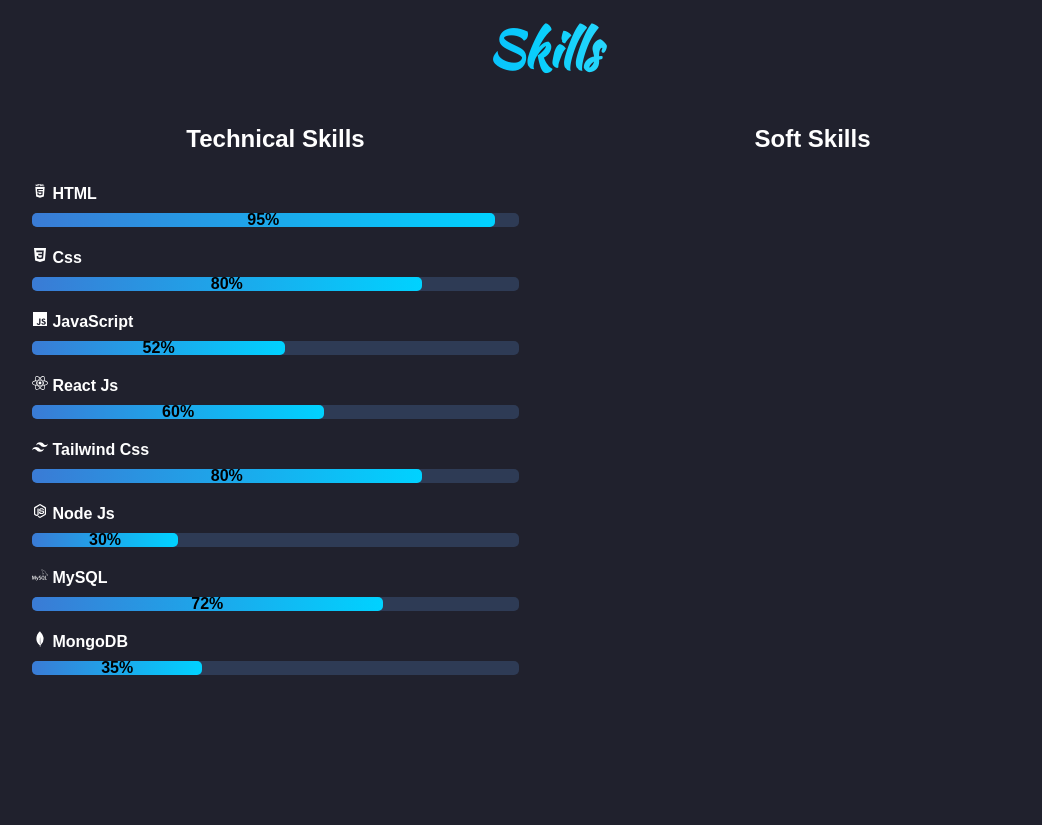
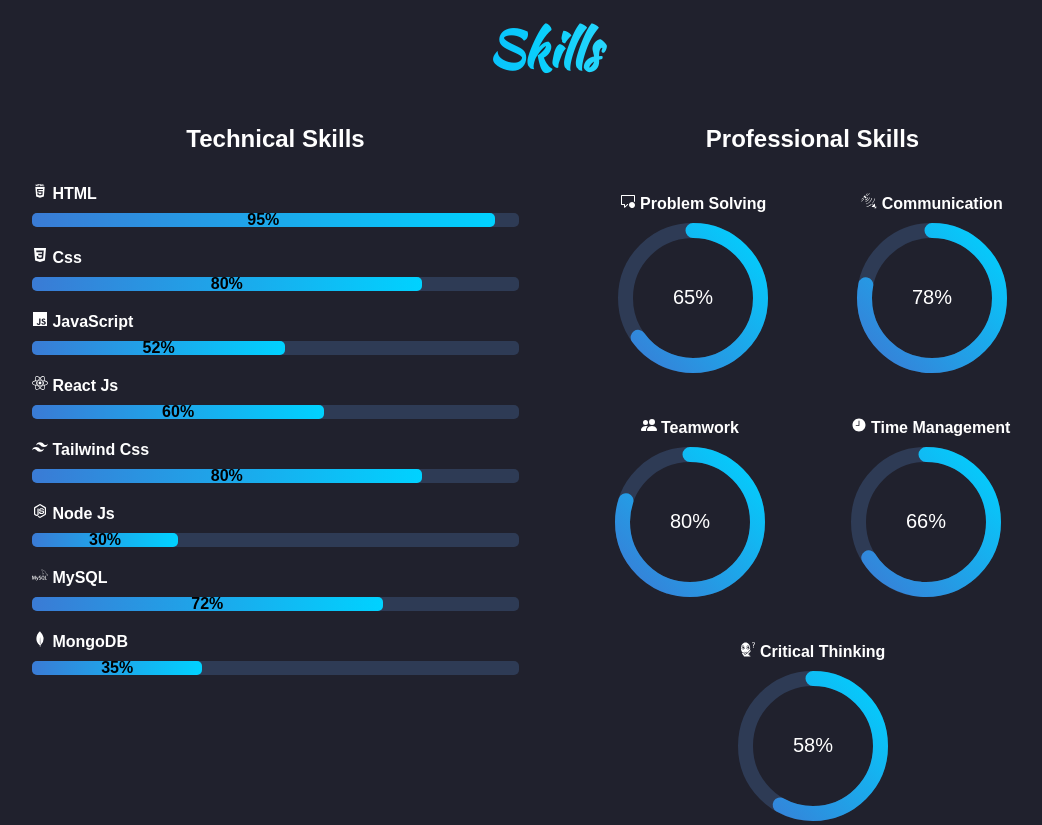
Before and after one commit to SaminduVirajith/my_portfolio, a React (Vite) app: page / in a window 1280 px wide. Shown: the part 1200-2025 px from the top of the page, without its empty margins (96-1138 px from the left). Before the commit the page ends 1895 px from the top, so only its background shows below. Built offline with nearby package versions, Linux system fonts and the light colour scheme.

Commit message:
add professional skill section

```diff
--- a/src/assets/components/about/About.jsx
+++ b/src/assets/components/about/About.jsx
@@ -10,7 +10,7 @@
       <h1 className='about-heading'>About Me</h1>
       <div className='about'>
         <div className="about-image">
-          <img src={svb} />
+          <img src={svb} loading="lazy"/>
         </div>
         <div className="about-content">
           <p>
--- /dev/null
+++ b/src/assets/components/circularProgressBar/CircularProgressBar.jsx
@@ -0,0 +1,69 @@
+// CircularProgressBar.js
+import React, { useEffect, useState } from 'react';
+
+const CircularProgressBar = ({ progress, size = 100, strokeWidth = 10 }) => {
+  const [offset, setOffset] = useState(0);
+
+  const center = size / 2;
+  const radius = (size - strokeWidth) / 2;
+  const circumference = 2 * Math.PI * radius;
+
+  useEffect(() => {
+    const progressOffset = ((100 - progress) / 100) * circumference;
+    setOffset(progressOffset);
+  }, [progress, circumference]);
+
+  return (
+    <svg
+      width={size}
+      height={size}
+      viewBox={`0 0 ${size} ${size}`}
+      className="circular-progress-bar"
+    >
+      <circle
+        className="circular-progress-bar-bg"
+        stroke="#2e3b55"
+        strokeWidth={strokeWidth}
+        fill="none"
+        cx={center}
+        cy={center}
+        r={radius}
+      />
+      <circle
+        className="circular-progress-bar-progress"
+        stroke="url(#gradient)"
+        strokeWidth={strokeWidth}
+        strokeDasharray={circumference}
+        strokeDashoffset={offset}
+        strokeLinecap="round"
+        fill="none"
+        cx={center}
+        cy={center}
+        r={radius}
+        style={{
+          transition: 'stroke-dashoffset 1s ease-in-out',
+          transform: 'rotate(-90deg)',
+          transformOrigin: '50% 50%',
+        }}
+      />
+      <defs>
+        <linearGradient id="gradient" x1="0%" y1="0%" x2="100%" y2="100%">
+          <stop offset="0%" stopColor="rgba(58, 123, 213, 1)" />
+          <stop offset="100%" stopColor="rgba(0, 210, 255, 1)" />
+        </linearGradient>
+      </defs>
+      <text
+        x={center}
+        y={center}
+        textAnchor="middle"
+        dy=".3em"
+        fontSize="20px"
+        fill="#fff"
+      >
+        {`${progress}%`}
+      </text>
+    </svg>
+  );
+};
+
+export default CircularProgressBar;
--- /dev/null
+++ b/src/assets/components/professional/Professional.css
@@ -0,0 +1,20 @@
+/* .professional{
+    display: grid;
+    grid-template-columns: repeat(2, 1fr);
+    gap: 20px;
+}
+.single-circle{
+    margin-right: 10px;
+    margin-left: 50px;
+} */
+.professional{
+    display: flex;
+    justify-content: space-evenly;
+    flex-wrap: wrap;
+    gap: 40px;
+    margin-top: 40px;
+}
+.single-circle h4{
+    margin-bottom: 10px;
+    text-align: center;
+}
--- /dev/null
+++ b/src/assets/components/professional/Professional.jsx
@@ -0,0 +1,69 @@
+import React, { useState } from 'react'
+import { useInView } from 'react-intersection-observer'
+import CircularProgressBar from '../circularProgressBar/CircularProgressBar'
+import './Professional.css'
+import { GiThink, GiSatelliteCommunication } from "react-icons/gi"
+import { IoIosTime } from "react-icons/io"
+import { BsFillPeopleFill } from "react-icons/bs"
+import { VscCommentUnresolved } from "react-icons/vsc"
+
+const Professional = () => {
+
+  const [hasAnimated, setHasAnimated] = useState(false);
+  const { ref, inView } = useInView({
+    threshold: 0.5,
+    triggerOnce: true,
+  });
+
+  if (inView && !hasAnimated) {
+    setHasAnimated(true);
+  }
+
+  return (
+    <div ref={ref} className='professional'>
+      <div className="single-circle">
+        <h4><VscCommentUnresolved /> Problem Solving</h4>
+          <CircularProgressBar
+            progress={hasAnimated ? 65 : 0}
+            size={150}
+            strokeWidth={15}
+          />
+      </div>
+      <div className="single-circle">
+        <h4><GiSatelliteCommunication /> Communication</h4>
+          <CircularProgressBar
+            progress={hasAnimated ? 78 : 0}
+            size={150}
+            strokeWidth={15}
+          />
+      </div>
+      <div className="single-circle">
+        <h4><BsFillPeopleFill /> Teamwork</h4>
+          <CircularProgressBar
+            progress={hasAnimated ? 80 : 0}
+            size={150}
+            strokeWidth={15}
+          />
+      </div>
+      <div className="single-circle">
+        <h4><IoIosTime /> Time Management</h4>
+          <CircularProgressBar
+            progress={hasAnimated ? 66 : 0}
+            size={150}
+            strokeWidth={15}
+          />
+      </div>
+      <div className="single-circle">
+        <h4><GiThink /> Critical Thinking</h4>
+          <CircularProgressBar
+            progress={hasAnimated ? 58 : 0}
+            size={150}
+            strokeWidth={15}
+          />
+      </div>
+
+    </div>
+  )
+}
+
+export default Professional
--- a/src/assets/components/skill/Skill.css
+++ b/src/assets/components/skill/Skill.css
@@ -26,7 +26,7 @@
 .Skill-content .soft{
     width: 50%;
 }
-@media only screen and (max-width: 768px){
+@media only screen and (max-width: 920px){
     .skill{
         margin-left: 10px;
         margin-right: 10px;
--- a/src/assets/components/skill/Skill.jsx
+++ b/src/assets/components/skill/Skill.jsx
@@ -1,63 +1,21 @@
 import React from 'react'
 import './Skill.css'
-import { useInView } from 'react-intersection-observer'
-import ProgressBar from '../progressBar/ProgressBar'
-import { TiHtml5 } from "react-icons/ti"
-import { IoLogoCss3, IoLogoJavascript, IoLogoNodejs } from "react-icons/io5"
-import { FaReact } from "react-icons/fa"
-import { RiTailwindCssFill } from "react-icons/ri"
-import { SiMysql, SiMongodb } from "react-icons/si"
-
+import Technical from '../technical/Technical';
+import Professional from '../professional/Professional';
 
 const Skill = () => {
 
-  const { ref, inView } = useInView({
-    threshold: 0.5,
-    triggerOnce: true,
-  });
-
   return (
-    <div ref={ref} className='skill'>
+    <div  className='skill'>
       <h1 className='skill-heading'>Skills</h1>
       <div className="Skill-content">
         <div className="technical">
           <h2>Technical Skills</h2>
-          <h4><TiHtml5 /> HTML</h4>
-            <ProgressBar
-              progress={inView ? 95 : 0}
-            />
-          <h4><IoLogoCss3 /> Css</h4>
-            <ProgressBar
-              progress={inView ? 80 : 0}
-            />
-          <h4><IoLogoJavascript /> JavaScript</h4>
-            <ProgressBar
-              progress={inView ? 52 : 0}
-            />
-            <h4><FaReact /> React Js</h4>
-            <ProgressBar
-              progress={inView ? 60 : 0}
-            />
-            <h4><RiTailwindCssFill /> Tailwind Css</h4>
-            <ProgressBar
-              progress={inView ? 80 : 0}
-            />
-            <h4><IoLogoNodejs /> Node Js</h4>
-            <ProgressBar
-              progress={inView ? 30 : 0}
-            />
-            <h4><SiMysql /> MySQL</h4>
-            <ProgressBar
-              progress={inView ? 72 : 0}
-            />
-            <h4><SiMongodb /> MongoDB</h4>
-            <ProgressBar
-              progress={inView ? 35 : 0}
-            />
+          <Technical />
         </div>
         <div className="soft">
-
-          <h2>Soft Skills</h2>
+          <h2>Professional Skills</h2>
+          <Professional />
         </div>
       </div>
     </div>
--- /dev/null
+++ b/src/assets/components/technical/Technical.jsx
@@ -0,0 +1,55 @@
+import React from 'react'
+import ProgressBar from '../progressBar/ProgressBar'
+import { useInView } from 'react-intersection-observer'
+import { TiHtml5 } from "react-icons/ti"
+import { IoLogoCss3, IoLogoJavascript, IoLogoNodejs } from "react-icons/io5"
+import { FaReact } from "react-icons/fa"
+import { RiTailwindCssFill } from "react-icons/ri"
+import { SiMysql, SiMongodb } from "react-icons/si"
+
+const Technical = () => {
+
+    const { ref, inView } = useInView({
+        threshold: 0.5,
+        triggerOnce: true,
+      });
+
+  return (
+    <div ref={ref}>
+      <h4><TiHtml5 /> HTML</h4>
+            <ProgressBar
+              progress={inView ? 95 : 0}
+            />
+          <h4><IoLogoCss3 /> Css</h4>
+            <ProgressBar
+              progress={inView ? 80 : 0}
+            />
+          <h4><IoLogoJavascript /> JavaScript</h4>
+            <ProgressBar
+              progress={inView ? 52 : 0}
+            />
+            <h4><FaReact /> React Js</h4>
+            <ProgressBar
+              progress={inView ? 60 : 0}
+            />
+            <h4><RiTailwindCssFill /> Tailwind Css</h4>
+            <ProgressBar
+              progress={inView ? 80 : 0}
+            />
+            <h4><IoLogoNodejs /> Node Js</h4>
+            <ProgressBar
+              progress={inView ? 30 : 0}
+            />
+            <h4><SiMysql /> MySQL</h4>
+            <ProgressBar
+              progress={inView ? 72 : 0}
+            />
+            <h4><SiMongodb /> MongoDB</h4>
+            <ProgressBar
+              progress={inView ? 35 : 0}
+            />
+    </div>
+  )
+}
+
+export default Technical
```
